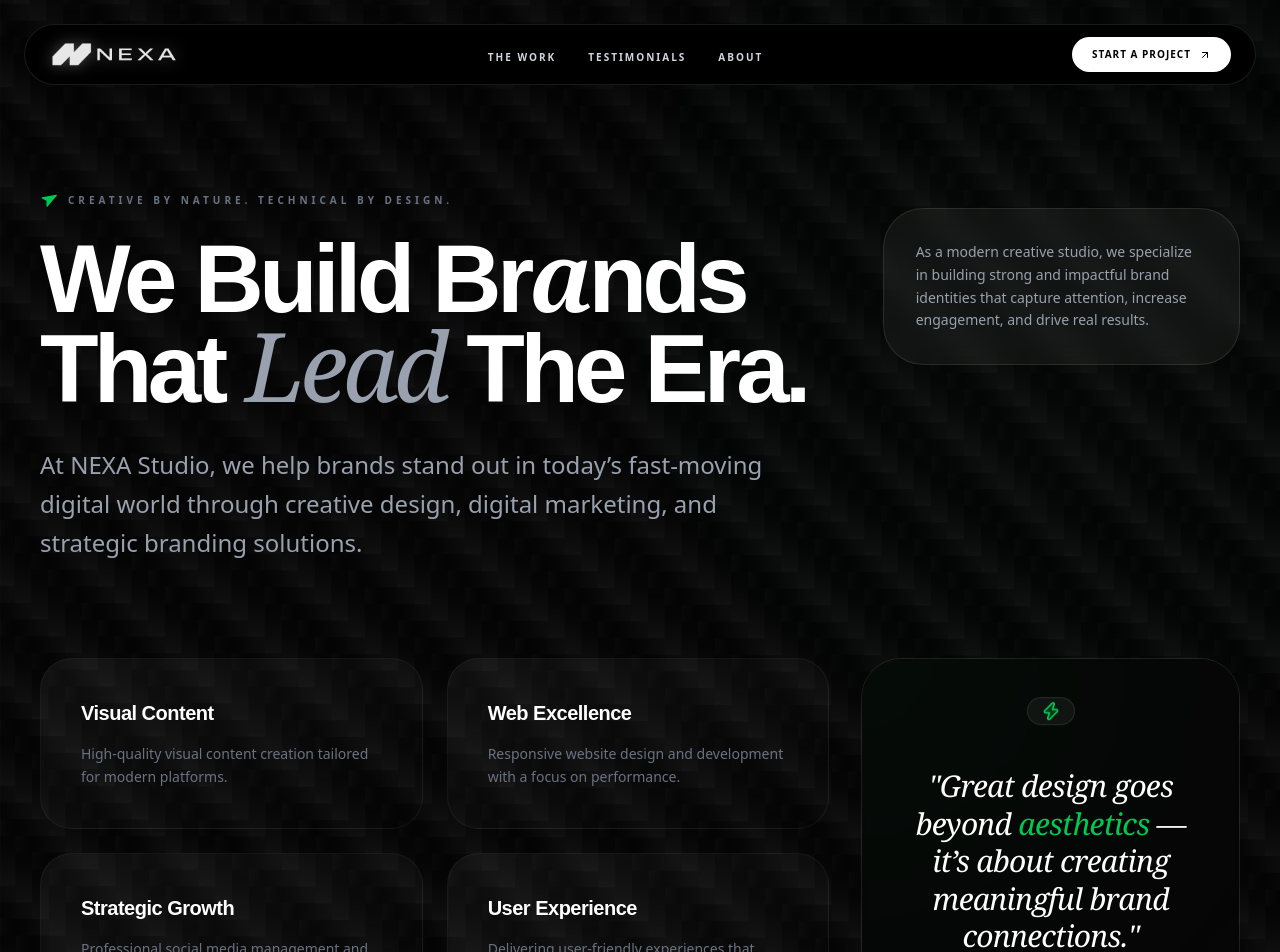
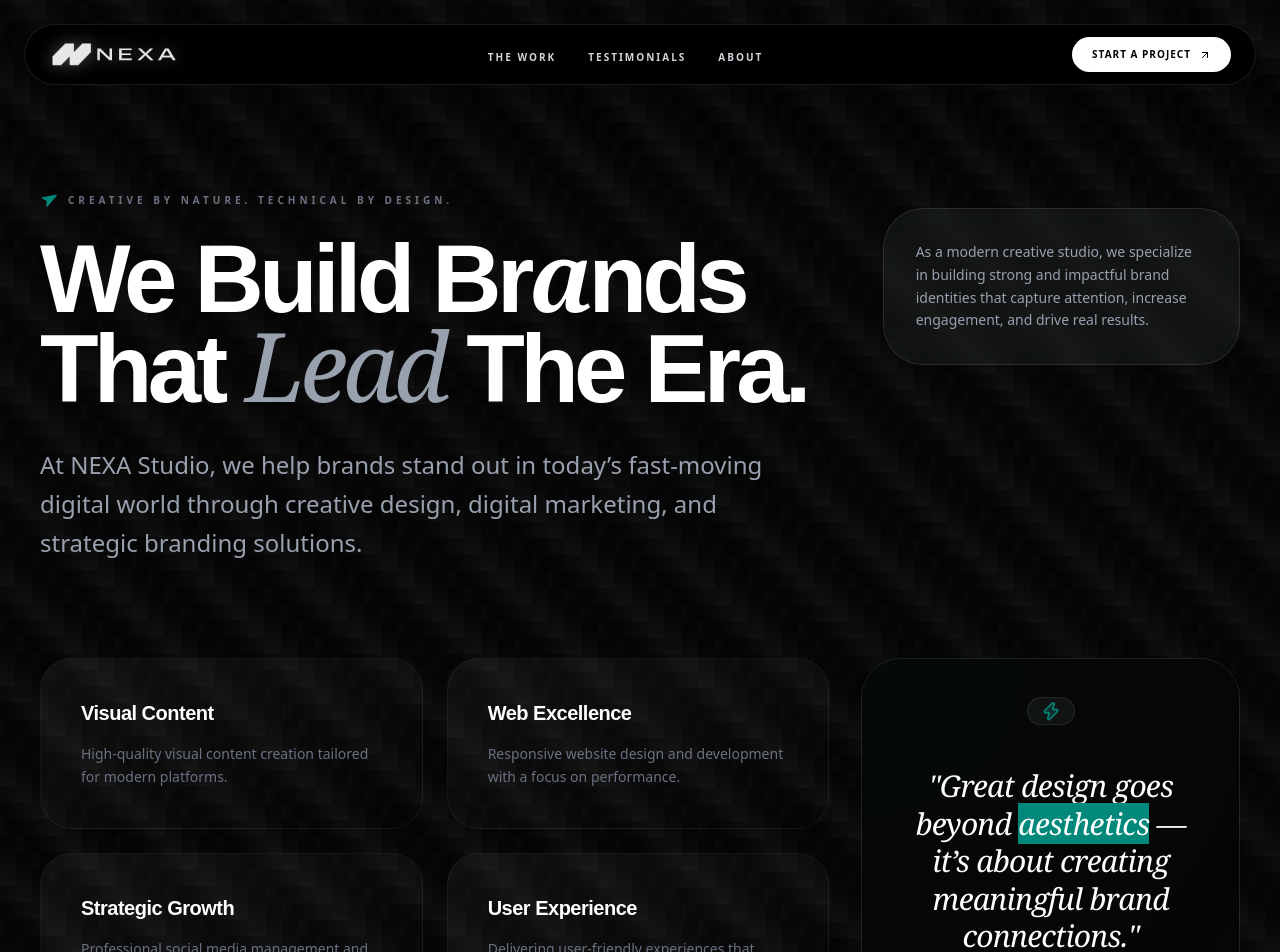
Before and after one commit to usman-glitch/nexa-studio, a Next.js app: page /about in a window 1280 px wide. Shown: the top 952 px of the page. Built offline with nearby package versions, Linux system fonts and the light colour scheme.

Commit message:
design: sync brand colors on about page and update contact typography

```diff
--- a/app/about/page.tsx
+++ b/app/about/page.tsx
@@ -40,9 +40,9 @@ export default function AboutPage() {
             opacity: [0.1, 0.2, 0.1]
           }}
           transition={{ duration: 10, repeat: Infinity }}
-          className="absolute top-0 -right-20 w-[300px] md:w-[600px] h-[300px] md:h-[600px] bg-green-500/10 blur-[100px] md:blur-[150px] rounded-full"
+          className="absolute top-0 -right-20 w-[300px] md:w-[600px] h-[300px] md:h-[600px] bg-[#00887a]/10 blur-[100px] md:blur-[150px] rounded-full"
         />
-        <div className="absolute bottom-0 left-0 w-full h-1/2 bg-gradient-to-t from-green-500/5 to-transparent" />
+        <div className="absolute bottom-0 left-0 w-full h-1/2 bg-gradient-to-t from-[#00887a]/5 to-transparent" />
       </div>
 
       <div className="relative z-10 py-24 md:py-32 lg:py-48 px-4 sm:px-6 md:px-10">
@@ -57,7 +57,7 @@ export default function AboutPage() {
                 variants={fadeInUp}
               >
                 <div className="flex items-center gap-3 mb-4 md:mb-6">
-                  <Navigation className="w-3 h-3 md:w-4 md:h-4 text-green-500 fill-green-500 rotate-[15deg]" aria-hidden="true" />
+                  <Navigation className="w-3 h-3 md:w-4 md:h-4 text-[#00887a] fill-[#00887a] rotate-[15deg]" aria-hidden="true" />
                   <span className="text-[8px] md:text-[10px] font-black uppercase tracking-[0.3em] md:tracking-[0.4em] text-gray-500">
                     Creative by Nature. Technical by Design.
                   </span>
@@ -129,7 +129,7 @@ export default function AboutPage() {
                     opacity: [0.3, 0.5, 0.3]
                   }}
                   transition={{ duration: 15, repeat: Infinity, ease: "linear" }}
-                  className="absolute -top-1/2 -left-1/2 w-full h-full bg-green-500/20 blur-[80px] md:blur-[120px] rounded-full"
+                  className="absolute -top-1/2 -left-1/2 w-full h-full bg-[#00887a]/20 blur-[80px] md:blur-[120px] rounded-full"
                   aria-hidden="true"
                 />
 
@@ -141,18 +141,18 @@ export default function AboutPage() {
                     transition={{ duration: 4, repeat: Infinity, ease: "easeInOut" }}
                     className="mb-6 md:mb-8 w-10 h-10 md:w-12 md:h-12 rounded-2xl bg-white/5 border border-white/10 flex items-center justify-center backdrop-blur-md"
                   >
-                    <Zap className="w-4 h-4 md:w-5 md:h-5 text-green-500 fill-green-500/20" aria-hidden="true" />
+                    <Zap className="w-4 h-4 md:w-5 md:h-5 text-[#00887a] fill-[#00887a]/20" aria-hidden="true" />
                   </motion.div>
 
                   <blockquote className="text-xl md:text-2xl lg:text-3xl font-serif italic text-white leading-tight tracking-tight">
-                    "Great design goes beyond <span className="text-green-500">aesthetics</span> — it’s about creating meaningful brand connections."
+                    "Great design goes beyond <span className="bg-[#00887a]">aesthetics</span> — it’s about creating meaningful brand connections."
                   </blockquote>
 
-                  <div className="mt-6 md:mt-8 w-12 h-[1px] bg-gradient-to-r from-transparent via-green-500/50 to-transparent" aria-hidden="true" />
+                  <div className="mt-6 md:mt-8 w-12 h-[1px] bg-gradient-to-r from-transparent via-[#00887a]/50 to-transparent" aria-hidden="true" />
                 </div>
               </div>
 
-              <section className="p-6 md:p-8 rounded-[32px] md:rounded-[40px] bg-[#00887a] text-black shadow-[0_20px_50px_rgba(34,197,94,0.2)]">
+              <section className="p-6 md:p-8 rounded-[32px] md:rounded-[40px] bg-[#00887a] text-black shadow-[0_20px_50px_rgba(0,136,122,0.2)]">
                 <h3 className="font-black uppercase tracking-widest text-[8px] md:text-[10px] mb-2 opacity-70">The Goal</h3>
                 <p className="font-bold text-lg md:text-xl leading-tight tracking-tight">Visually compelling, strategically effective, and aligned with long-term goals.</p>
               </section>
--- a/app/components/About.tsx
+++ b/app/components/About.tsx
@@ -32,7 +32,7 @@ export default function About() {
           {/* UPDATED HEADING STYLE: Poppins Bold */}
           <h2 className="font-poppins font-bold text-5xl md:text-7xl xl:text-8xl text-gray-900 leading-[0.95] tracking-tighter">
             Building <br />
-            Digital <span className="text-gray-300">Excellence</span>
+            Digital <span className="text-gray-400">Excellence</span>
           </h2>
 
           <p className="text-gray-500 mt-10 text-lg md:text-xl lg:text-2xl leading-relaxed max-w-[650px]">
--- a/app/components/Services.tsx
+++ b/app/components/Services.tsx
@@ -71,7 +71,7 @@ export default function Services() {
             {/* UPDATED HEADING STYLE: Poppins Bold */}
             <h2 className="font-poppins font-bold text-5xl md:text-7xl text-gray-900 leading-[0.95] tracking-tighter">
               What We Can Do <br />
-              <span className="text-gray-300">For Your Business</span>
+              <span className="text-gray-400">For Your Business</span>
             </h2>
           </motion.div>
 
--- a/app/components/Testimonials.tsx
+++ b/app/components/Testimonials.tsx
@@ -43,7 +43,7 @@ export default function Testimonials() {
             >
               <div className="w-10 h-[1px] bg-black" aria-hidden="true" />
               <span className="text-[10px] font-black uppercase tracking-[0.4em] text-black">
-                Kind Words
+          Kind Words
               </span>
             </motion.div>
 
```
